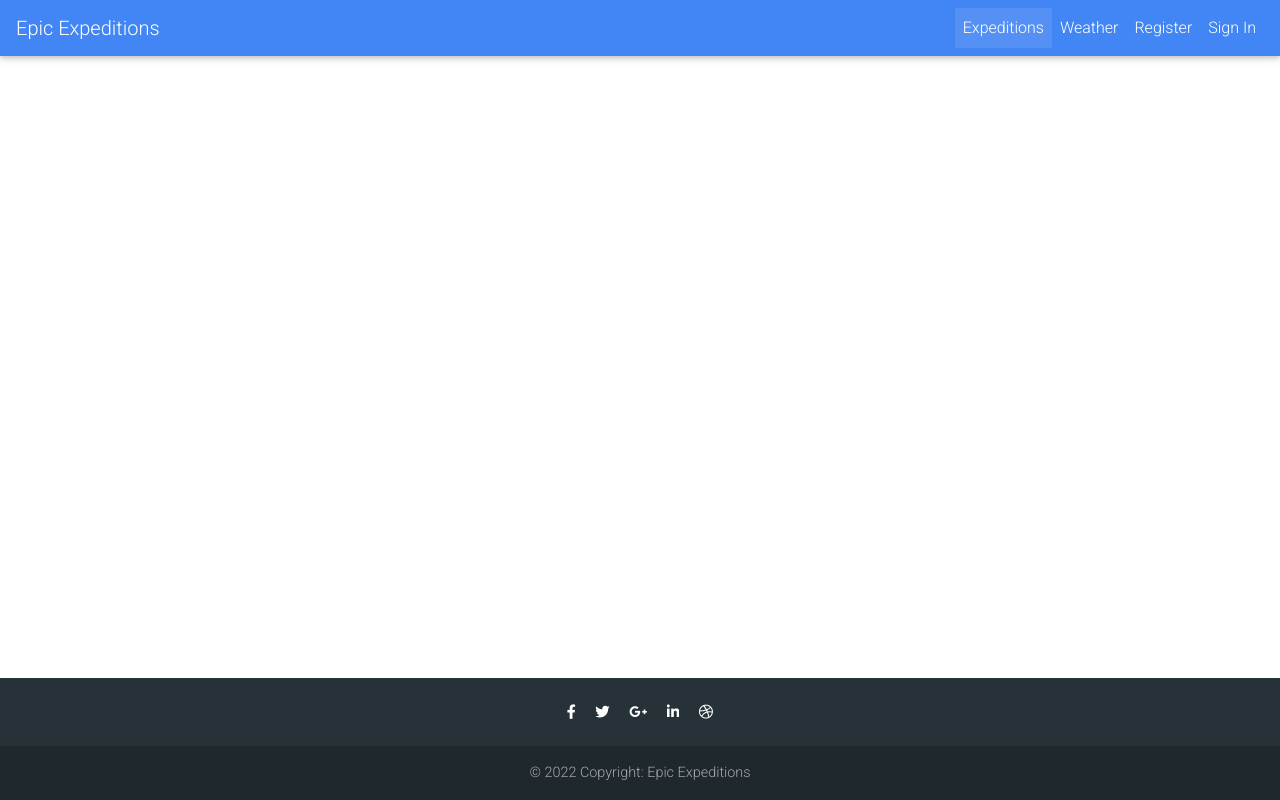
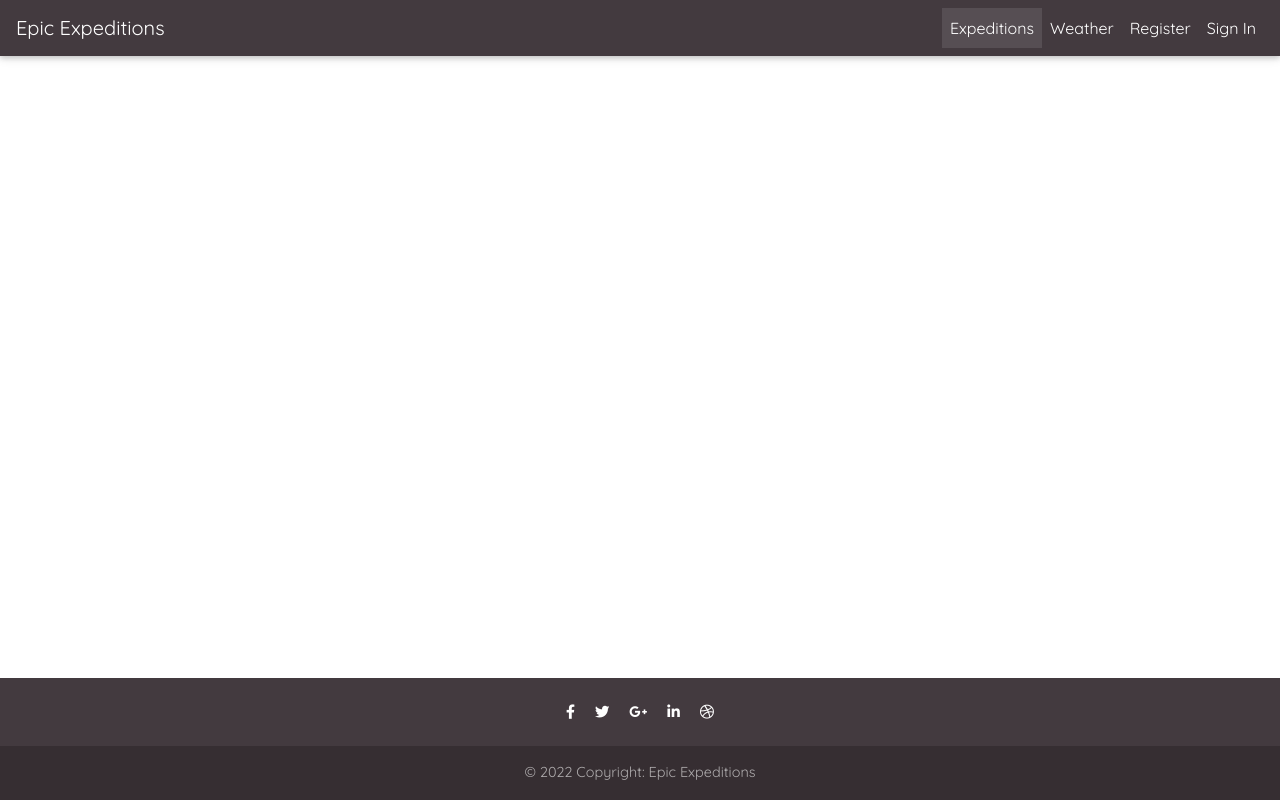
Before and after one commit to legenduzair/epic-expeditions, a Django app: template templates/base.html in a window 1280 px wide. Run offline with Django 3.2, Linux system fonts and the light colour scheme; the template is opened without the code that fills it, so the values that code supplies are empty; some libraries are stand-ins or nearby versions.

Commit message:
Edit navbar and footer of website in html and css files

```diff
--- a/static/css/style.css
+++ b/static/css/style.css
@@ -1,6 +1,18 @@
 * {
     margin: 0;
     padding: 0;
+}
+
+body {
+    font-family: 'Quicksand', sans-serif;
+}
+
+nav, footer {
+    background-color: #433A3F
+}
+
+.navbar-toggler {
+    border-color:#433A3F;
 }
 
 .jumbotron-image {
@@ -13,11 +25,10 @@
   }
 
 .jumbotron {
-    background-color: rgba(102, 102, 102, 0.6);
+    background-color: rgba(67, 58, 63, 0.6);
 }
 
 h1 {
-    font-family: 'Quicksand', sans-serif;
     font-size: 2.75rem;
     color: #FFFAFA;
 }
@@ -26,3 +37,8 @@ p {
     font-family: 'Source Sans Pro', sans-serif;
     font-size: 1.25rem;
 }
+
+.btn {
+    background-color: #433A3F;
+
+}
--- a/templates/base.html
+++ b/templates/base.html
@@ -11,7 +11,9 @@
 <!-- Font Awesome -->
 <link rel="stylesheet" href="https://use.fontawesome.com/releases/v5.8.2/css/all.css">
 <!-- Google Fonts -->
-<link rel="stylesheet" href="https://fonts.googleapis.com/css?family=Roboto:300,400,500,700&display=swap">
+<link rel="preconnect" href="https://fonts.googleapis.com">
+<link rel="preconnect" href="https://fonts.gstatic.com" crossorigin>
+<link href="https://fonts.googleapis.com/css2?family=Quicksand&family=Source+Sans+Pro&display=swap" rel="stylesheet">
 <!-- Bootstrap core CSS -->
 <link href="https://cdnjs.cloudflare.com/ajax/libs/twitter-bootstrap/4.5.0/css/bootstrap.min.css" rel="stylesheet">
 <!-- Material Design Bootstrap -->
@@ -22,7 +24,7 @@
 </head>
 
 <body>
-    <nav class="navbar navbar-expand-lg navbar-dark primary-color">
+    <nav class="navbar navbar-expand-lg navbar-dark">
         <a class="navbar-brand" href="#">Epic Expeditions</a>
         <button class="navbar-toggler" type="button" data-toggle="collapse" data-target="#navbarNav"
           aria-controls="navbarNav" aria-expanded="false" aria-label="Toggle navigation">
@@ -49,7 +51,7 @@
     {% block content %}
     {% endblock content %}
 
-    <footer class="page-footer font-small special-color-dark pt-4 fixed-bottom">
+    <footer class="page-footer font-small pt-4 fixed-bottom">
         <div class="container">
             <ul class="list-unstyled list-inline text-center">
                 <li class="list-inline-item">
--- a/templates/home.html
+++ b/templates/home.html
@@ -8,7 +8,7 @@
     <div class="col-md-6 offset-md-3 mt-5 pt-5 text-white jumbotron">
       <h1> Welcome to Epic Expeditions! </h1>
       <p> The best place to share your experiences with others. </p>
-      <a href="https://bootstrapious.com/snippets" class="btn btn-primary">Take a look at some expeditions!</a>
+      <a href="#" class="btn btn-rounded">Take a look at some expeditions!</a>
     </div>
   </div>
 </div>
```
